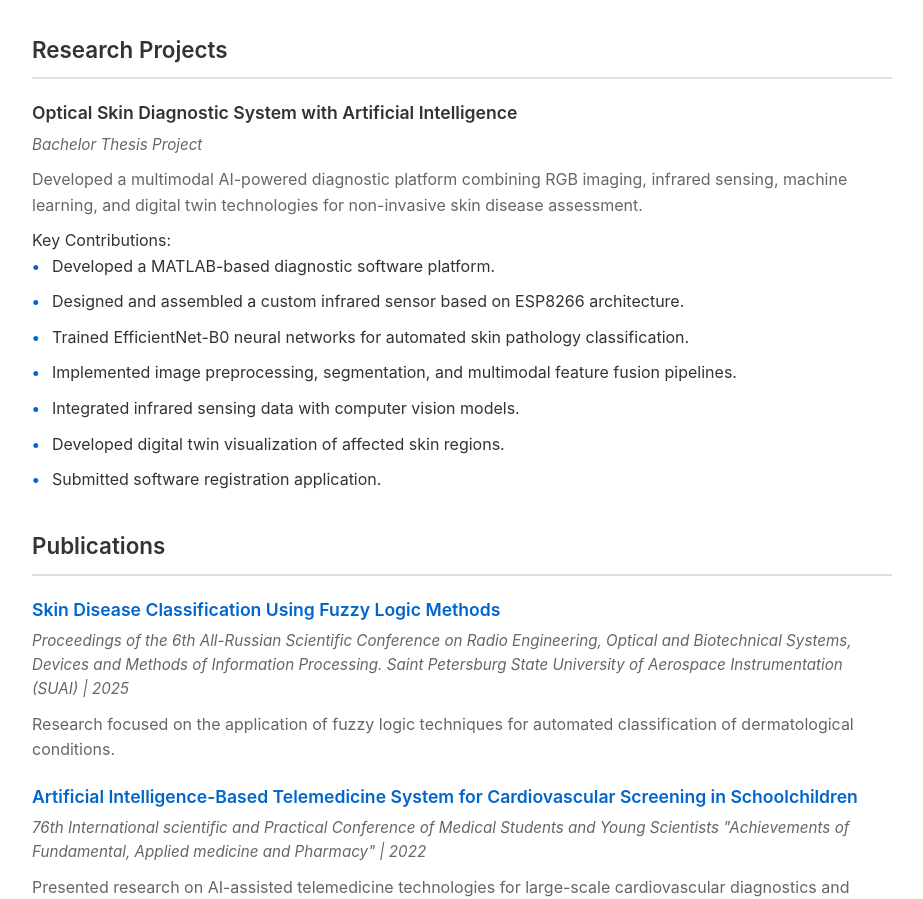
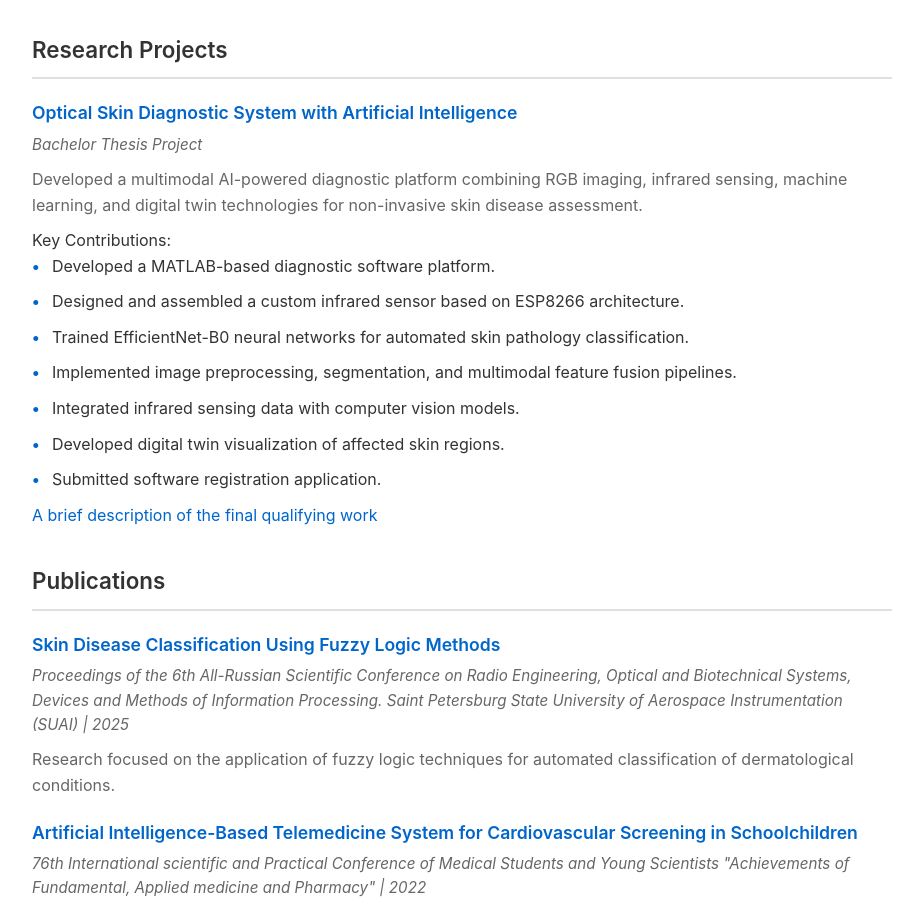
Before and after one commit to dukhov/dukhov.github.io, a plain HTML site: page index.html in a window 1280 px wide. Shown: the part 2226-3125 px from the top of the page, without its empty margins (178-1101 px from the left). Drawn offline with Linux system fonts and the light colour scheme.

Commit message:
Update index.html

```diff
--- a/index.html
+++ b/index.html
@@ -104,7 +104,7 @@
             <section id="projects" class="section">
                 <h2>Research Projects</h2>
                 <div class="item">
-                    <h3>Optical Skin Diagnostic System with Artificial Intelligence</h3>
+                    <h3><a href="https://bogodukhov.me/research.pdf" target="_blank">Optical Skin Diagnostic System with Artificial Intelligence</a></h3>
                     <p class="meta">Bachelor Thesis Project</p>
                     <p>Developed a multimodal AI-powered diagnostic platform combining RGB imaging, infrared sensing, machine learning, and digital twin technologies for non-invasive skin disease assessment.</p>
                     Key Contributions:
@@ -117,6 +117,7 @@
                         <li>Developed digital twin visualization of affected skin regions.</li>
                         <li>Submitted software registration application.</li>
                     </ul>
+                    <p><a href="https://bogodukhov.me/brief.pdf" target="_blank">A brief description of the final qualifying work</a></p>
                 </div>
             </section>
             <section id="publications" class="section">
```
